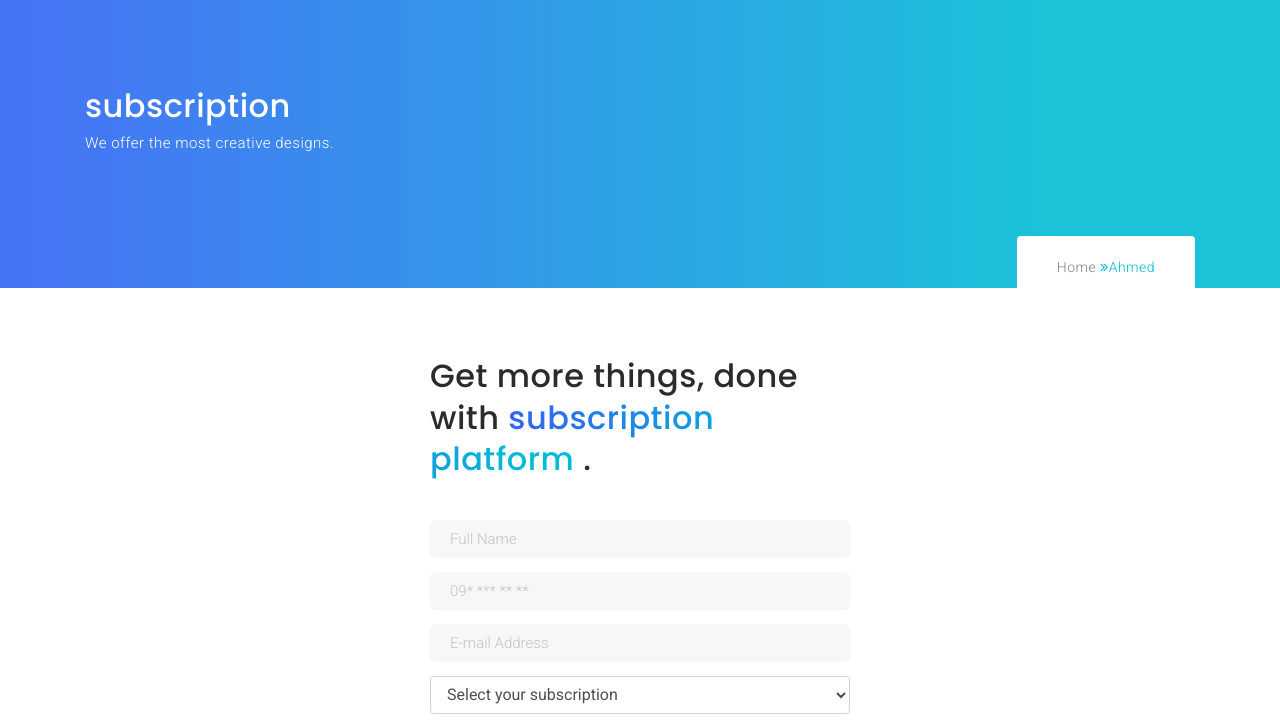
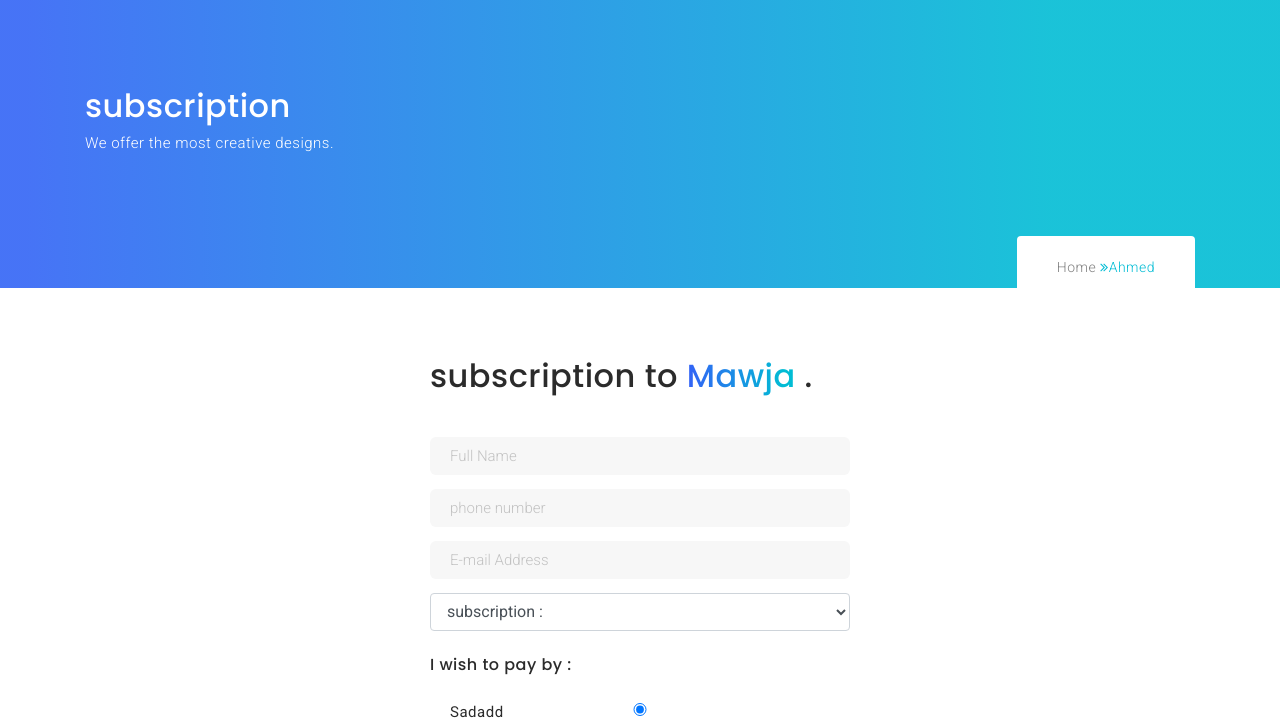
Before and after one commit to MohamedGomati7/ITWT500, a plain HTML site: page subscription.html in a window 1280 px wide. Shown: the part 78-800 px from the top of the page. Drawn offline with Linux system fonts and the light colour scheme.

Commit message:
eidt subscription page , index banner text

```diff
--- a/subscription.html
+++ b/subscription.html
@@ -181,26 +181,26 @@
                 <div class="login-content">
                     <div class="title d-inline-block mb-4">
                         <!-- <h6 class="mb-3 third-color">Lorem ipsum dolor sit amet</h6> -->
-                        <h3 class="mb-3">Get more things, done with <span class="gradient-text1">subscription platform </span>.</h3>
+                        <h3 class="mb-3">subscription to <span class="gradient-text1"> Mawja </span>.</h3>
                      </div>
 
                     <!--form-->
                     <form>
                         <input class="form-control" type="text" name="username" placeholder="Full Name" required="">
 
-                        <input class="form-control" style="border-color: black;" type="tel" id="phone" name="phone" placeholder="09* *** ** **" pattern="[0-9]{3}-[0-9]{3}-[0-9]{2}-[0-9]{2}" required>
+                        <input class="form-control" style="border-color: black;" type="tel" id="phone" name="phone" placeholder="phone number" pattern="[0-9]{3}-[0-9]{3}-[0-9]{2}-[0-9]{2}" required>
 
                         <input class="form-control" type="text" name="email" placeholder="E-mail Address" required="">
 
                         <select class="form-control">
-                            <option selected>Select your subscription </option>
-                            <option value="1"> 3 months </option>
-                            <option value="2"> 6 months </option>
-                            <option value="3"> Annual </option>
+                            <option selected>subscription : </option>
+                            <option value="1"> weekly </option>
+                            <option value="2"> monthly </option>
+                            <option value="3"> yearly </option>
                           </select>
 
                           <br>
-                          <h6>Payment method :</h6>
+                          <h6>I wish to pay by :</h6>
                           <br>
                           <div class="form-check">
                             <input type="radio" class="form-check-input" id="radio1" name="optradio" value="option1" checked>
@@ -211,6 +211,19 @@
                             <label class="form-check-label" for="radio2"><b> Cash </b></label>
                           </div>
 
+                          <!-- <h6>I wish to pay by :</h6>
+                          <br>
+                          <div class="form-check">
+                            <input class="form-check-input" type="checkbox" value="" id="flexCheckIndeterminate">
+                            <label class="form-check-label" for="flexCheckIndeterminate">
+                                 <b>Sadadd</b>
+                            </label>
+                            <br>
+                            <input class="form-check-input" type="checkbox" value="" id="flexCheckIndeterminate">
+                            <label class="form-check-label" for="flexCheckIndeterminate">
+                                  <b>  Cash </b>
+                            </label>
+                          </div> -->
 
                         <!-- <input class="form-control" type="password" name="password" placeholder="Password" required=""> -->
                         <div class="modal-footer d-flex justify-content-center form-button">
```
Also changed, not shown: index.html (+1 -1 lines).
